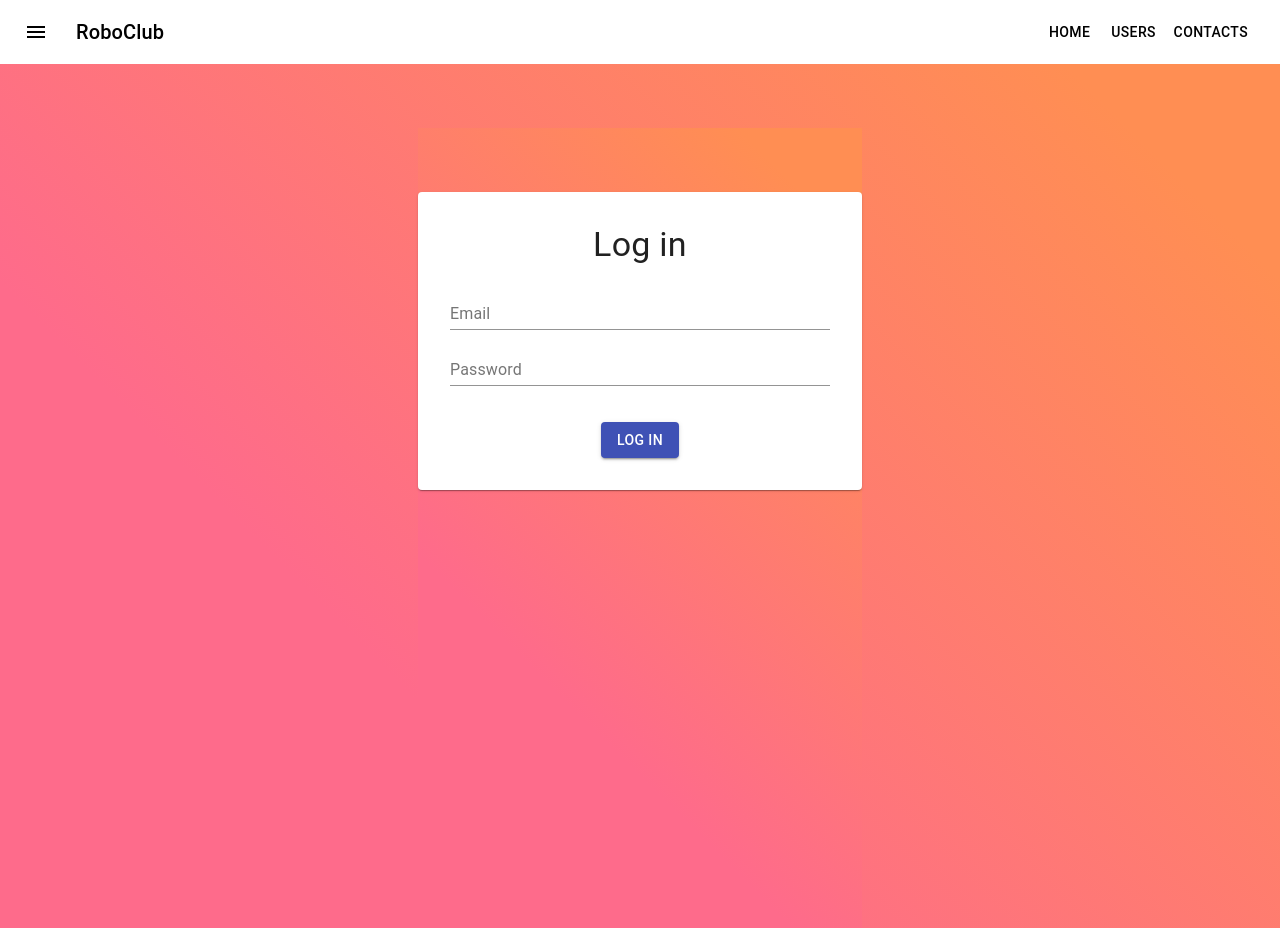
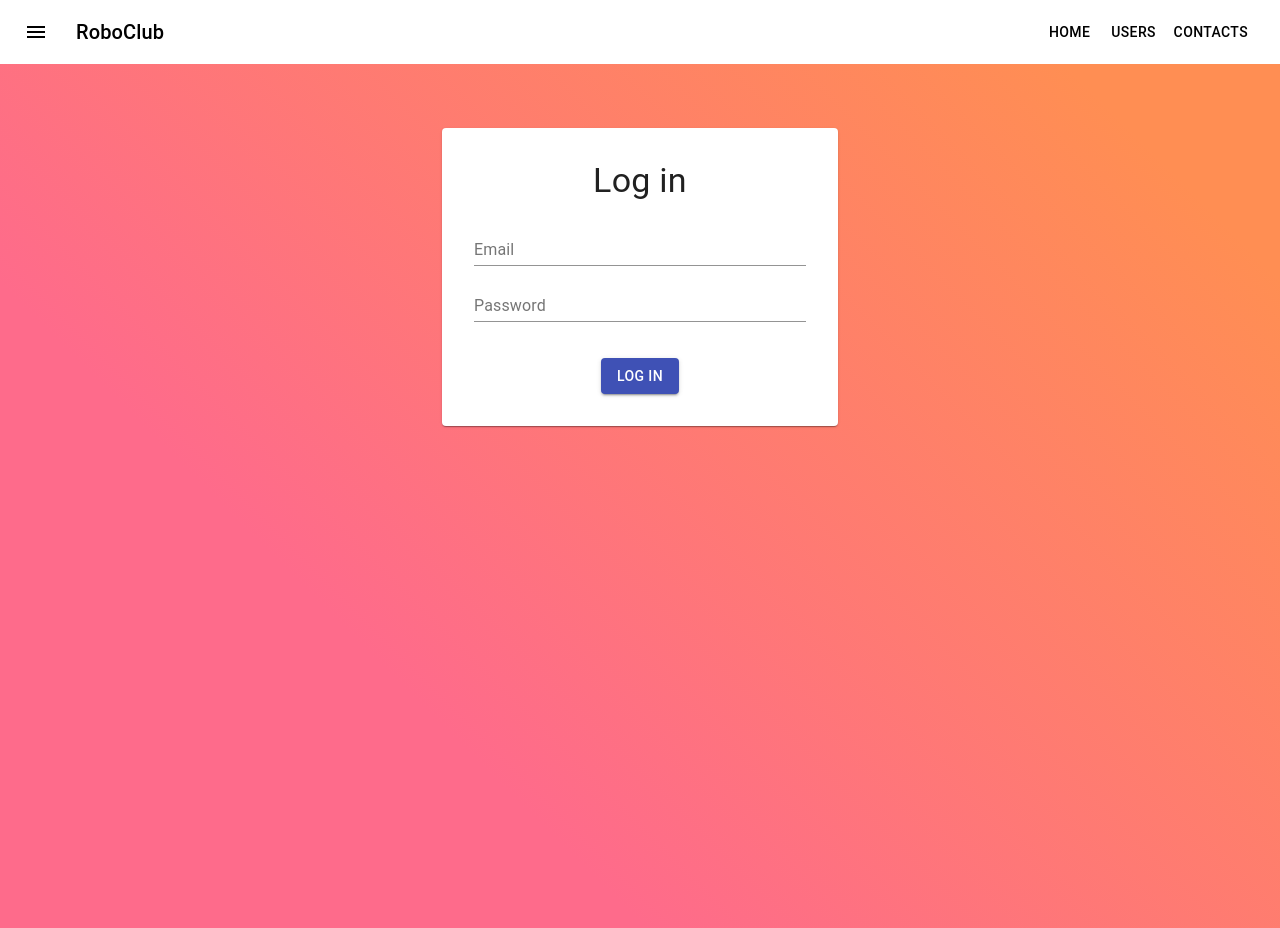
Before and after one commit to igor022/UserCards, a React (Create React App) app: page /auth/login in a window 1280 px wide. Built offline with nearby package versions, Linux system fonts and the light colour scheme.

Commit message:
updating login styles

```diff
--- a/src/components/Login.jsx
+++ b/src/components/Login.jsx
@@ -39,7 +39,7 @@ const Login = () => {
 
   return (
     <Box className={classes.root}>
-      <Container className={classes.root} maxWidth="xs">
+      <Container className={classes.container} maxWidth="xs">
         <Paper className={classes.paper}>
           <Typography variant="h4" gutterBottom>
             Log in
```
